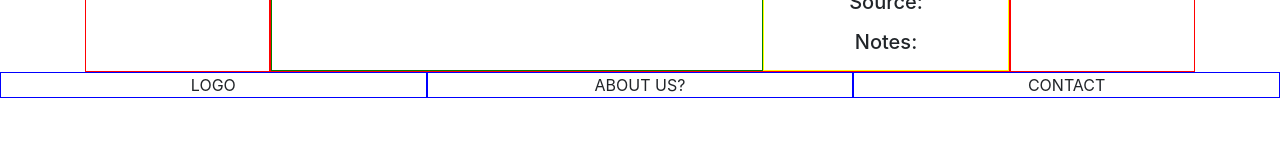
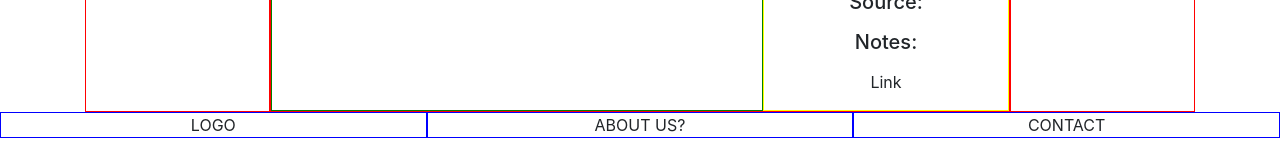
Before and after one commit to Andre2610/spacetraveling-frontend, a React (Create React App) app: page / in a window 1280 px wide. Shown: the part 635-795 px from the top of the page. Built offline with nearby package versions, Linux system fonts and the light colour scheme; no server answers.

Commit message:
Weather Widget Shell

```diff
--- a/src/Components/UI/Weather/Weather.js
+++ b/src/Components/UI/Weather/Weather.js
@@ -11,6 +11,7 @@ export default function Weather(props) {
       <p>{sourceLocation}</p>
       <h5>Notes: </h5>
       <p>{note}</p>
+      <p>Link</p>
     </div>
   );
 }
```
